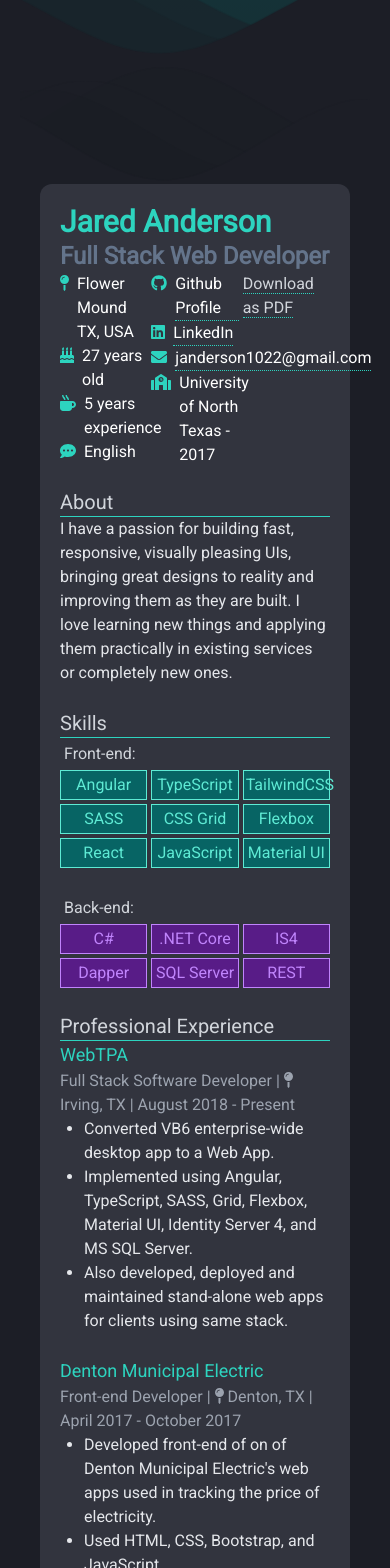
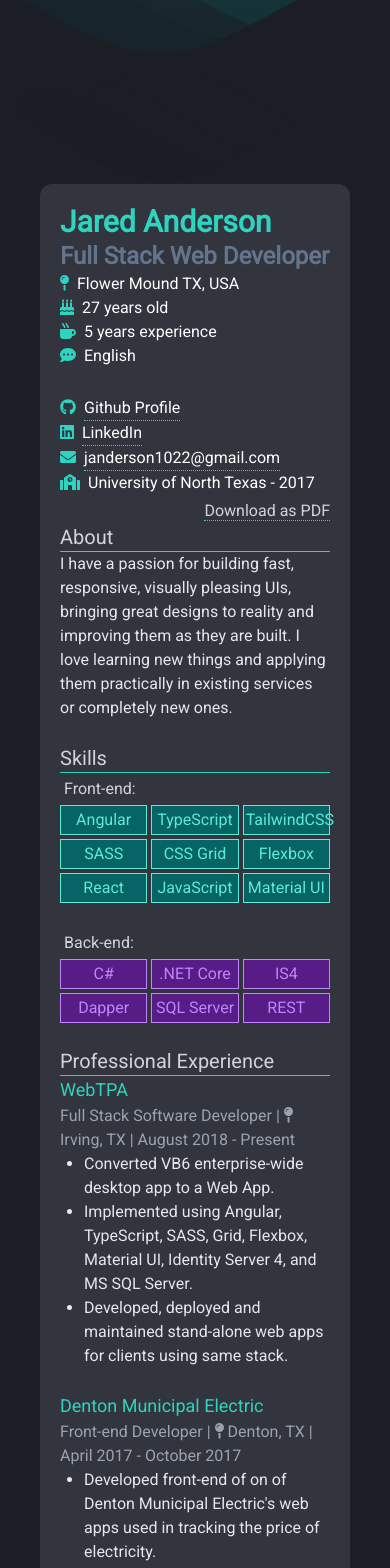
Before and after one commit to Jared-Anderson/Jared-Anderson.github.io, an Angular app: page /home in a window 390 px wide. Shown: the part 649-2217 px from the top of the page. Built offline with nearby package versions, Linux system fonts and the light colour scheme.

Commit message:
flex-col for small screens

```diff
--- a/src/app/components/resume/resume-detail/resume-detail.component.html
+++ b/src/app/components/resume/resume-detail/resume-detail.component.html
@@ -5,7 +5,7 @@
       <h2 class="text-2xl font-bold text-slate-500">
         Full Stack Web Developer
       </h2>
-      <div class="grid grid-cols-3 gap-1">
+      <div class="flex flex-col md:grid md:grid-cols-3 gap-1">
         <div>
           <span class="flex gap-2">
             <fa-icon class="text-teal-400" [icon]="mapMarkerIcon"></fa-icon>
@@ -183,7 +183,7 @@
               Material UI, Identity Server 4, and MS SQL Server.
             </li>
             <li>
-              Also developed, deployed and maintained stand-alone web apps for
+              Developed, deployed and maintained stand-alone web apps for
               clients using same stack.
             </li>
           </ul>
```
